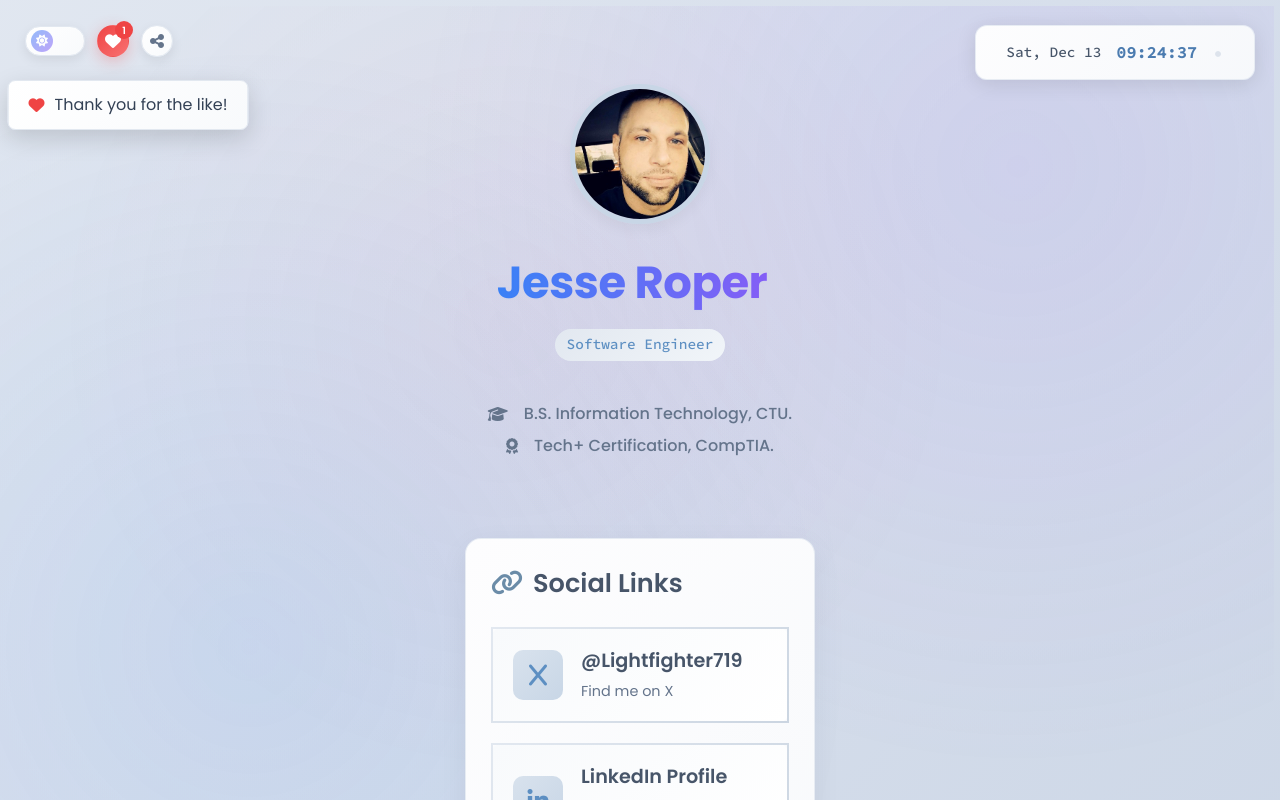
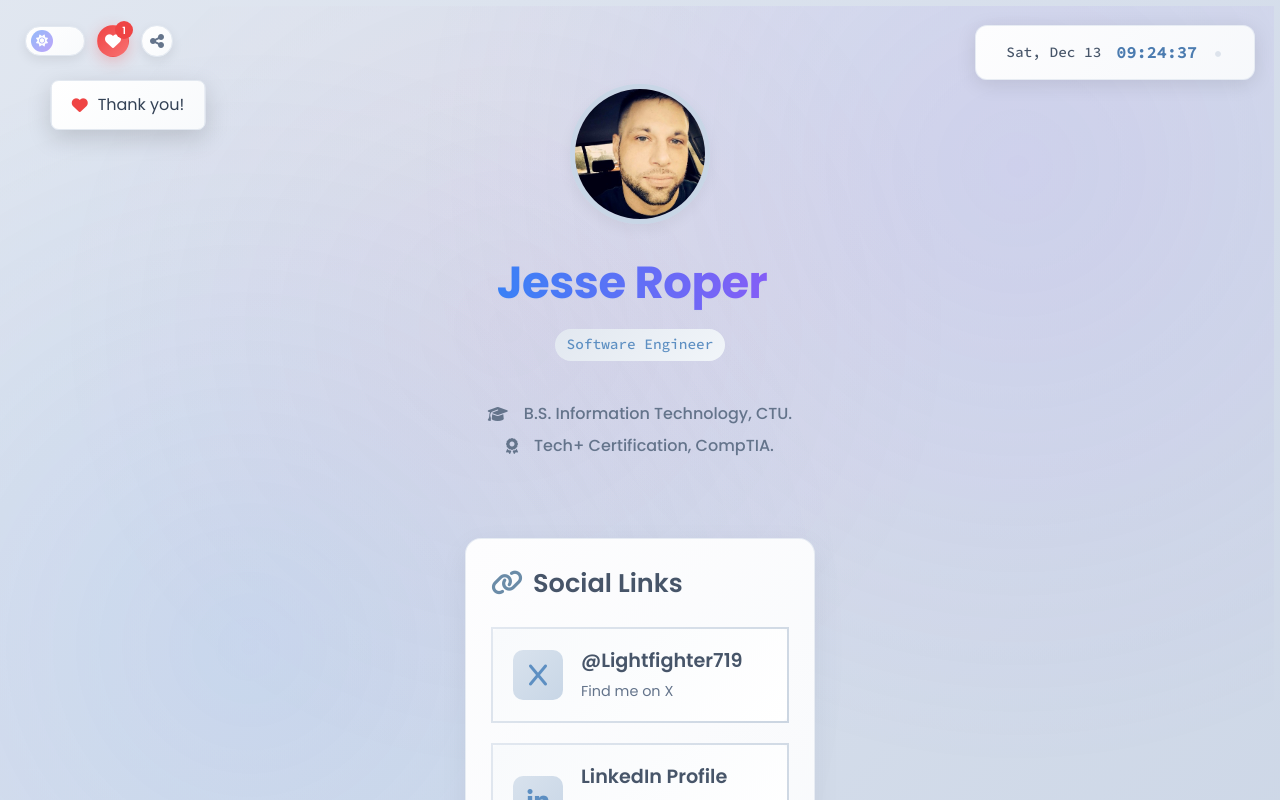
Before and after one commit to sudo-self/links, a Next.js app: page / in a window 1280 px wide. Both pictures are taken after a click on the element 113 px from the left and 41 px from the top of the page. Shown: the top 800 px of the page. Built offline with nearby package versions, Linux system fonts and the light colour scheme; no server answers; the database is empty.

Commit message:
Update page.tsx

```diff
--- a/app/page.tsx
+++ b/app/page.tsx
@@ -579,7 +579,7 @@ export default function Home() {
           <i className={`fas fa-${notification.type === 'share' ? 'check-circle' : notification.type === 'like' ? 'heart' : 'calendar-check'}`}></i>
           <span>
             {notification.type === 'share' ? 'Link copied to clipboard!' :
-             notification.type === 'like' ? 'Thank you for the like!' :
+             notification.type === 'like' ? 'Thank you!' :
              notification.message || 'Event added to calendar!'}
           </span>
         </div>
```
